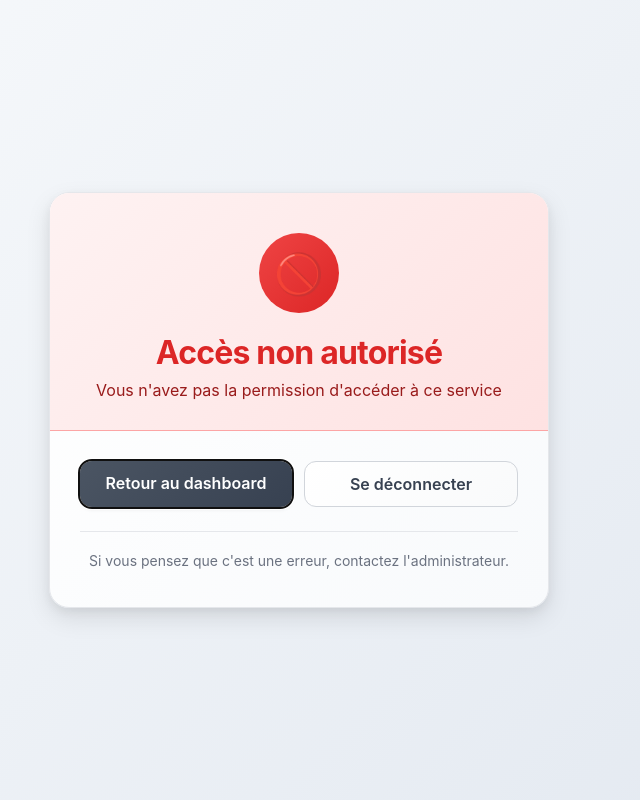
After one commit to FCare/voight-kampff, a FastAPI app: template app/templates/unauthorized.html in a window 1280 px wide. The commit adds this page. Shown: the whole page, without its empty margins (341-981 px from the left). Run offline with FastAPI, Linux system fonts and the light colour scheme; the template is opened without the code that fills it, so the values that code supplies are empty.

Commit message:
Add unauthorized page

```diff
--- a/app/main.py
+++ b/app/main.py
@@ -484,7 +484,7 @@ async def root(request: Request, session_db: AsyncSession = Depends(get_session)
     print(f"🔍 ROOT DEBUG - Root endpoint accessed from host: {request.headers.get('host')}")
 
     # Check if user is already logged in with valid session
-    is_authenticated, user_name, db_key = await check_authentication(
+    is_authenticated, user_name, db_key, error_type = await check_authentication(
         request, session_db, "auth", None, None
     )
 
@@ -520,26 +520,26 @@ async def health():
 @app.get("/auth/login", response_class=HTMLResponse)
 async def login_page(
     request: Request,
-    redirect_after: Optional[str] = None,
+    redirect: Optional[str] = None,
     service_name: Optional[str] = None
 ):
     """Display login page"""
     return templates.TemplateResponse("login.html", {
         "request": request,
-        "redirect_after": redirect_after,
+        "redirect": redirect,
         "service_name": service_name
     })
 
 @app.get("/auth/register", response_class=HTMLResponse)
 async def register_page(
     request: Request,
-    redirect_after: Optional[str] = None,
+    redirect: Optional[str] = None,
     service_name: Optional[str] = None
 ):
     """Display registration page"""
     return templates.TemplateResponse("register.html", {
         "request": request,
-        "redirect_after": redirect_after,
+        "redirect": redirect,
         "service_name": service_name
     })
 
@@ -548,7 +548,7 @@ async def login_submit(
     request: Request,
     username: str = Form(...),
     password: str = Form(...),
-    redirect_after: Optional[str] = Form(None),
+    redirect: Optional[str] = Form(None),
     session_db: AsyncSession = Depends(get_session)
 ):
     """Process login form - API version"""
@@ -586,8 +586,8 @@ async def login_submit(
     session_token = serialize_session(user.id, client_ip, user_agent)
 
     # Determine next URL
-    if redirect_after:
-        next_url = redirect_after
+    if redirect:
+        next_url = redirect
     else:
         # Find first authorized service for this user (refactored with ServiceConfig)
         user_scopes = parse_user_scopes(user)
@@ -636,7 +636,7 @@ async def register_submit(
     email: str = Form(...),
     password: str = Form(...),
     password_confirm: str = Form(...),
-    redirect_after: Optional[str] = Form(None),
+    redirect: Optional[str] = Form(None),
     session_db: AsyncSession = Depends(get_session)
 ):
     """Process registration form"""
@@ -960,6 +960,25 @@ async def logout():
     print(f"🔍 LOGOUT DEBUG - Session cookie deleted for domain .caronboulme.fr")
     return response
 
+@app.get("/auth/unauthorized", response_class=HTMLResponse)
+async def unauthorized_page(
+    request: Request,
+    service: Optional[str] = None,
+    requested: Optional[str] = None,
+    current_user: User = Depends(get_current_user)
+):
+    """Page d'accès non autorisé pour utilisateurs authentifiés"""
+    if not current_user:
+        # Si pas authentifié, rediriger vers login
+        return RedirectResponse(url="/auth/login", status_code=302)
+
+    return templates.TemplateResponse("unauthorized.html", {
+        "request": request,
+        "user": current_user,
+        "service": service,
+        "requested_url": requested
+    })
+
 # ========== ADMIN ENDPOINTS ==========
 
 @app.post("/auth/admin/activate-user/{user_id}")
@@ -1205,10 +1224,11 @@ async def check_authentication(
     service: str = "unknown",
     authorization: Optional[str] = None,
     x_api_key: Optional[str] = None
-) -> tuple[bool, Optional[str], Optional[APIKey]]:
+) -> tuple[bool, Optional[str], Optional[APIKey], str]:
     """
     Common authentication logic for both /verify and landing page
-    Returns: (is_authenticated, username, api_key_record)
+    Returns: (is_authenticated, username, api_key_record, error_type)
+    error_type can be: "NONE", "UNAUTHENTICATED", "FORBIDDEN"
     """
 
     print(f"🔍 AUTH DEBUG - Starting check_authentication for service: {service}")
@@ -1298,7 +1318,7 @@ async def check_authentication(
                 else:
                     # User doesn't have permission for this service
                     print(f"🔍 AUTH DEBUG - User {user_name} does NOT have permission for service {service}")
-                    return False, None, None
+                    return False, user_name, None, "FORBIDDEN"
             else:
                 print(f"🔍 AUTH DEBUG - No active user found for user_id {user_id}")
         else:
@@ -1309,7 +1329,7 @@ async def check_authentication(
     # If no authentication method found
     if not api_key:
         print(f"🔍 AUTH DEBUG - No API key generated, authentication failed")
-        return False, None, None
+        return False, None, None, "UNAUTHENTICATED"
 
     print(f"🔍 AUTH DEBUG - API key generated: {api_key[:20]}...")
 
@@ -1317,7 +1337,7 @@ async def check_authentication(
     if api_key.startswith("session_"):
         # For session-based auth, we already validated the user and scopes above
         # Return success with the user_name we extracted from session
-        return True, user_name, None
+        return True, user_name, None, "NONE"
 
     # Query database for real API key
     result = await session.execute(
@@ -1326,20 +1346,20 @@ async def check_authentication(
     db_key = result.scalar_one_or_none()
 
     if not db_key:
-        return False, None, None
+        return False, None, None, "UNAUTHENTICATED"
 
     # Check if key is active
     if not db_key.is_active:
-        return False, None, None
+        return False, None, None, "UNAUTHENTICATED"
 
     # Check expiration
     if db_key.expires_at and db_key.expires_at < datetime.utcnow():
-        return False, None, None
+        return False, None, None, "UNAUTHENTICATED"
 
     # Check scopes for real API keys
     allowed_scopes = [s.strip() for s in db_key.scopes.split(',')]
     if service not in allowed_scopes and '*' not in allowed_scopes:
-        return False, None, None
+        return False, db_key.user, None, "FORBIDDEN"
 
     # Update last_used timestamp for real API keys
     db_key.last_used = datetime.utcnow()
@@ -1348,7 +1368,7 @@ async def check_authentication(
     # Use the original user name if available, otherwise fall back to API key user
     final_user = user_name if user_name != "unknown" else db_key.user
 
-    return True, final_user, db_key
+    return True, final_user, db_key, "NONE"
 
 # ========== VERIFICATION ENDPOINT (ENHANCED FOR COOKIES) ==========
 
@@ -1393,18 +1413,27 @@ async def verify_api_key(
 
     # Check authentication using common function for other services
     print(f"🔍 VERIFY DEBUG - Calling check_authentication for service: {service}")
-    is_authenticated, user_name, db_key = await check_authentication(
+    is_authenticated, user_name, db_key, error_type = await check_authentication(
         request, session_db, service, authorization, x_api_key
     )
 
-    print(f"🔍 VERIFY DEBUG - Authentication result: is_authenticated={is_authenticated}, user_name={user_name}, db_key={'present' if db_key else 'None'}")
+    print(f"🔍 VERIFY DEBUG - Authentication result: is_authenticated={is_authenticated}, user_name={user_name}, db_key={'present' if db_key else 'None'}, error_type={error_type}")
 
     if not is_authenticated:
-        print(f"🔍 VERIFY DEBUG - Authentication FAILED for service {service}")
-        raise HTTPException(
-            status_code=status.HTTP_401_UNAUTHORIZED,
-            detail="Missing or invalid authentication"
-        )
+        print(f"🔍 VERIFY DEBUG - Authentication FAILED for service {service}, error_type: {error_type}")
+
+        if error_type == "FORBIDDEN":
+            # User is authenticated but doesn't have access to this service
+            raise HTTPException(
+                status_code=status.HTTP_403_FORBIDDEN,
+                detail="Access denied: insufficient permissions for this service"
+            )
+        else:
+            # User is not authenticated (UNAUTHENTICATED)
+            raise HTTPException(
+                status_code=status.HTTP_401_UNAUTHORIZED,
+                detail="Missing or invalid authentication"
+            )
 
     # Check if admin access is required for specific services
     if service == "traefik":
--- /dev/null
+++ b/app/templates/unauthorized.html
@@ -0,0 +1,278 @@
+<!DOCTYPE html>
+<html lang="fr">
+<head>
+    <meta charset="UTF-8">
+    <meta name="viewport" content="width=device-width, initial-scale=1.0">
+    <title>Accès non autorisé - Voight-Kampff</title>
+    <style>
+        * {
+            margin: 0;
+            padding: 0;
+            box-sizing: border-box;
+        }
+
+        body {
+            font-family: -apple-system, BlinkMacSystemFont, 'Segoe UI', 'Roboto', 'Oxygen', 'Ubuntu', 'Cantarell', sans-serif;
+            background: linear-gradient(135deg, #f8fafc 0%, #e2e8f0 100%);
+            color: #1f2937;
+            min-height: 100vh;
+            display: flex;
+            align-items: center;
+            justify-content: center;
+            padding: 20px;
+        }
+
+        .unauthorized-container {
+            width: 100%;
+            max-width: 500px;
+            background: linear-gradient(135deg, #ffffff 0%, #f8fafc 100%);
+            border-radius: 20px;
+            box-shadow: 0 10px 25px rgba(0, 0, 0, 0.1), 0 4px 10px rgba(0, 0, 0, 0.05);
+            border: 1px solid #e5e7eb;
+            overflow: hidden;
+        }
+
+        .unauthorized-header {
+            text-align: center;
+            padding: 40px 30px 30px 30px;
+            background: linear-gradient(135deg, #fef2f2 0%, #fee2e2 100%);
+            border-bottom: 1px solid #fca5a5;
+        }
+
+        .unauthorized-icon {
+            width: 80px;
+            height: 80px;
+            margin: 0 auto 20px;
+            background: linear-gradient(135deg, #ef4444 0%, #dc2626 100%);
+            border-radius: 50%;
+            display: flex;
+            align-items: center;
+            justify-content: center;
+            font-size: 40px;
+            color: white;
+        }
+
+        .unauthorized-header h1 {
+            font-size: 2rem;
+            font-weight: 700;
+            color: #dc2626;
+            margin-bottom: 8px;
+            letter-spacing: -0.025em;
+        }
+
+        .unauthorized-header p {
+            color: #991b1b;
+            font-size: 1rem;
+            font-weight: 400;
+        }
+
+        .unauthorized-content {
+            padding: 30px;
+        }
+
+        .user-info {
+            background: linear-gradient(135deg, #f3f4f6 0%, #e5e7eb 100%);
+            border: 1px solid #d1d5db;
+            border-radius: 12px;
+            padding: 16px;
+            margin-bottom: 24px;
+        }
+
+        .user-info h3 {
+            color: #374151;
+            font-size: 1rem;
+            font-weight: 600;
+            margin-bottom: 8px;
+        }
+
+        .user-info p {
+            color: #6b7280;
+            font-size: 0.875rem;
+            margin: 4px 0;
+        }
+
+        .service-info {
+            background: linear-gradient(135deg, #fef3c7 0%, #fde68a 100%);
+            border: 1px solid #f59e0b;
+            color: #92400e;
+            padding: 16px;
+            border-radius: 12px;
+            margin-bottom: 24px;
+        }
+
+        .service-info h3 {
+            font-weight: 600;
+            margin-bottom: 8px;
+        }
+
+        .service-info p {
+            font-size: 0.875rem;
+            line-height: 1.5;
+        }
+
+        .service-name {
+            font-weight: 600;
+            color: #78350f;
+        }
+
+        .actions {
+            display: flex;
+            gap: 12px;
+            flex-wrap: wrap;
+        }
+
+        .btn {
+            padding: 12px 24px;
+            border-radius: 12px;
+            font-size: 1rem;
+            font-weight: 600;
+            text-decoration: none;
+            cursor: pointer;
+            transition: all 0.2s ease;
+            border: none;
+            flex: 1;
+            min-width: 140px;
+            text-align: center;
+            display: inline-block;
+        }
+
+        .btn-primary {
+            background: linear-gradient(135deg, #4b5563 0%, #374151 100%);
+            color: #ffffff;
+            box-shadow: 0 2px 4px rgba(0, 0, 0, 0.1);
+        }
+
+        .btn-primary:hover {
+            background: linear-gradient(135deg, #374151 0%, #1f2937 100%);
+            transform: translateY(-1px);
+            box-shadow: 0 4px 8px rgba(0, 0, 0, 0.15);
+        }
+
+        .btn-secondary {
+            background: linear-gradient(135deg, #ffffff 0%, #f9fafb 100%);
+            color: #374151;
+            border: 1px solid #d1d5db;
+        }
+
+        .btn-secondary:hover {
+            background: linear-gradient(135deg, #f9fafb 0%, #f3f4f6 100%);
+            border-color: #9ca3af;
+            transform: translateY(-1px);
+        }
+
+        .contact-info {
+            margin-top: 24px;
+            padding-top: 20px;
+            border-top: 1px solid #e5e7eb;
+            text-align: center;
+        }
+
+        .contact-info p {
+            color: #6b7280;
+            font-size: 0.875rem;
+            margin-bottom: 8px;
+        }
+
+        .contact-info a {
+            color: #4b5563;
+            text-decoration: none;
+            font-weight: 500;
+        }
+
+        .contact-info a:hover {
+            color: #374151;
+            text-decoration: underline;
+        }
+
+        /* Responsive */
+        @media (max-width: 480px) {
+            .unauthorized-container {
+                margin: 0 20px;
+                border-radius: 16px;
+            }
+
+            .unauthorized-header {
+                padding: 30px 20px 20px 20px;
+            }
+
+            .unauthorized-header h1 {
+                font-size: 1.75rem;
+            }
+
+            .unauthorized-content {
+                padding: 20px;
+            }
+
+            .actions {
+                flex-direction: column;
+            }
+
+            .btn {
+                flex: none;
+                min-width: auto;
+            }
+        }
+    </style>
+</head>
+<body>
+    <div class="unauthorized-container">
+        <div class="unauthorized-header">
+            <div class="unauthorized-icon">🚫</div>
+            <h1>Accès non autorisé</h1>
+            <p>Vous n'avez pas la permission d'accéder à ce service</p>
+        </div>
+
+        <div class="unauthorized-content">
+            {% if user %}
+            <div class="user-info">
+                <h3>Informations de connexion</h3>
+                <p><strong>Utilisateur :</strong> {{ user.username }}</p>
+                <p><strong>Statut :</strong> {% if user.is_admin %}Administrateur{% else %}Utilisateur{% endif %}</p>
+            </div>
+            {% endif %}
+
+            {% if service %}
+            <div class="service-info">
+                <h3>Service demandé</h3>
+                <p>Vous avez tenté d'accéder au service <span class="service-name">{{ service }}</span>.</p>
+                <p>Votre compte ne dispose pas des autorisations nécessaires pour accéder à ce service.</p>
+            </div>
+            {% endif %}
+
+            <div class="actions">
+                <a href="/auth/dashboard" class="btn btn-primary">
+                    Retour au dashboard
+                </a>
+                <a href="/auth/logout" class="btn btn-secondary">
+                    Se déconnecter
+                </a>
+            </div>
+
+            <div class="contact-info">
+                <p>Si vous pensez que c'est une erreur, contactez l'administrateur.</p>
+                {% if user and user.is_admin %}
+                <p><a href="/auth/dashboard">Gérer les autorisations utilisateurs</a></p>
+                {% endif %}
+            </div>
+        </div>
+    </div>
+
+    <script>
+        // Auto-focus sur le bouton principal
+        document.addEventListener('DOMContentLoaded', function() {
+            const primaryBtn = document.querySelector('.btn-primary');
+            if (primaryBtn) {
+                primaryBtn.focus();
+            }
+        });
+
+        // Gestion du bouton retour navigateur
+        window.addEventListener('pageshow', function(event) {
+            if (event.persisted) {
+                // Page chargée depuis le cache, actualiser si nécessaire
+                console.log('Page loaded from cache');
+            }
+        });
+    </script>
+</body>
+</html>
```
Also changed, not shown: app/templates/login.html (+8 -8 lines).
